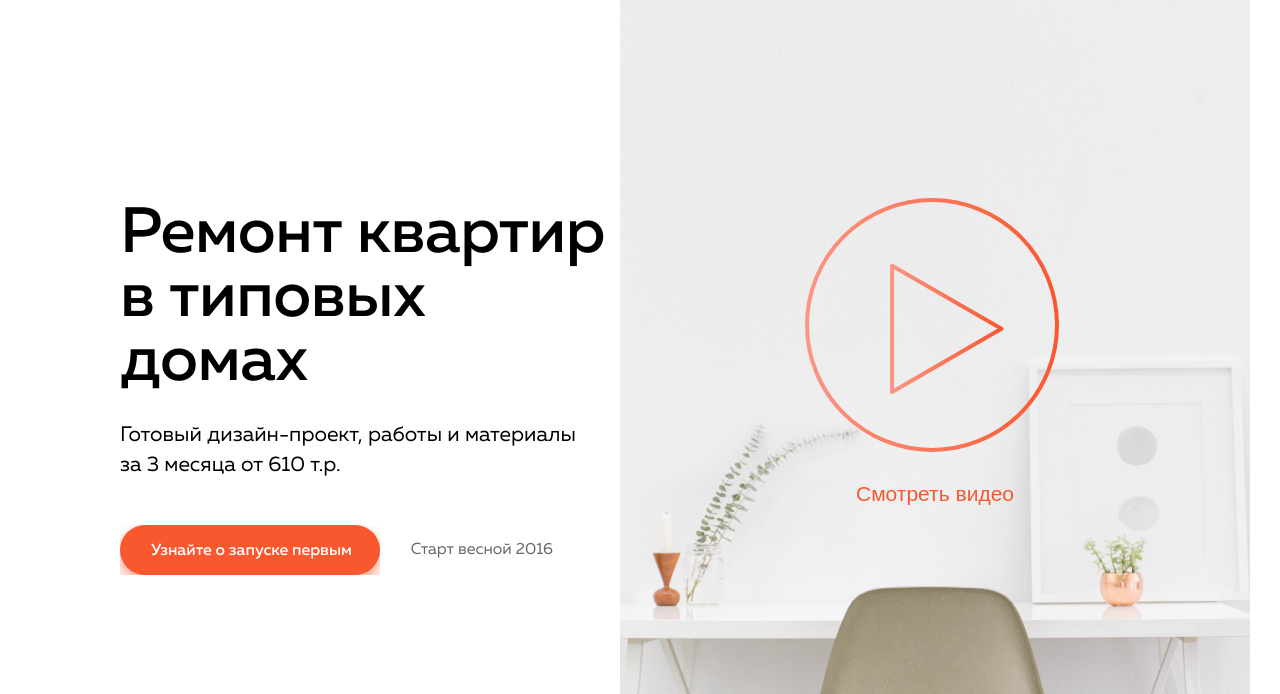
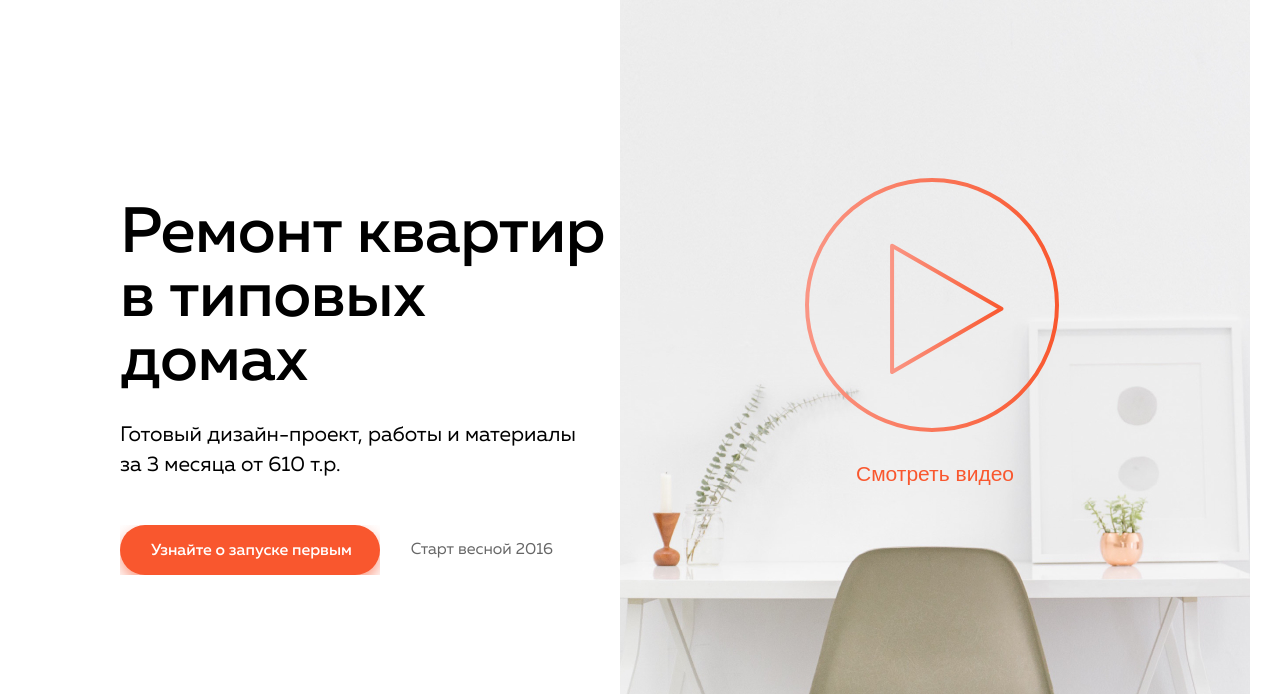
Before and after one commit to Bystrova/Test_M18, a website: page source/index.html in a window 1280 px wide. Shown: the part 106-800 px from the top of the page. Drawn offline with nearby package versions, Linux system fonts and the light colour scheme; files that its build step writes are made by us from their sources.

Commit message:
Подготовка к публикации

```diff
--- a/package.json
+++ b/package.json
@@ -6,7 +6,9 @@
 	"scripts": {
 		"test": "echo \"Error: no test specified\" && exit 1",
 		"build": "gulp build",
-    "start": "gulp"
+		"start": "gulp",
+		"predeploy": "npm run build",
+		"deploy": "gh-pages -d build"
 	},
 	"browserslist": [
 		"last 2 versions",
@@ -18,6 +20,7 @@
 	"devDependencies": {
 		"browser-sync": "^2.27.7",
 		"del": "^6.0.0",
+		"gh-pages": "^3.2.3",
 		"gulp": "^4.0.2",
 		"gulp-autoprefixer": "^8.0.0",
 		"gulp-less": "^5.0.0",
--- a/source/less/base.less
+++ b/source/less/base.less
@@ -48,7 +48,6 @@ img {
 
 	&--relative {
 		position: relative;
-		// max-width: 983px;
 
 		@media (min-width: @tablet-width) {
 			max-width: 568px;
--- a/source/less/blocks/main-header.less
+++ b/source/less/blocks/main-header.less
@@ -1,6 +1,6 @@
 .main-header {
 	@media (min-width: @desktop-width) {
-		height: 100vh;
+		// height: 100vh;
 	}
 }
 
@@ -14,12 +14,16 @@
 		height: 100vh;
 
 		@media (min-width: @tablet-width) {
-			padding: 48px 10px 48px 110px;
+			padding: 48px 10px 68px 110px;
 		}
 	}
 
 	&:last-child {
 		padding: 20px 0;
+
+		@media (min-width: @tablet-width) {
+			height: 100vh;
+		}
 	}
 }
 
--- a/source/less/blocks/section-heading.less
+++ b/source/less/blocks/section-heading.less
@@ -8,7 +8,7 @@
 
 	@media (min-width: @tablet-width) {
 		font-size: 40px;
-	line-height: 50px;
+		line-height: 50px;
 	}
 
 	&--absolute {
--- a/source/less/blocks/slider.less
+++ b/source/less/blocks/slider.less
@@ -142,7 +142,6 @@
 	background-color: transparent;
 	position: relative;
 	cursor: pointer;
-
 }
 
 .slider__button--previous {
```
Also changed, not shown: source/index.html (+1 -0 lines), source/less/fonts.less (indentation only), 1 other file. Lines whose indentation alone changed are shown as unchanged.
